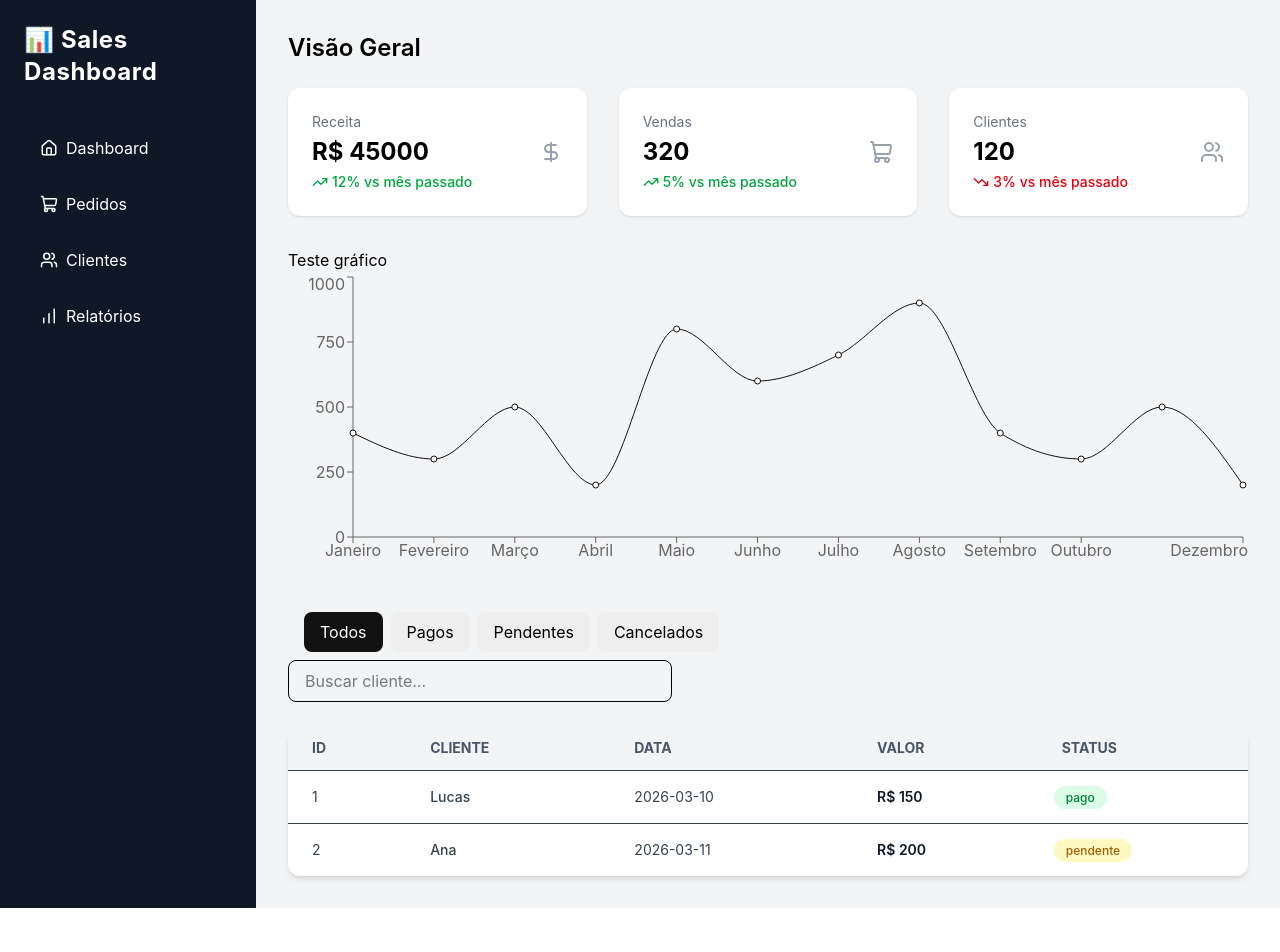
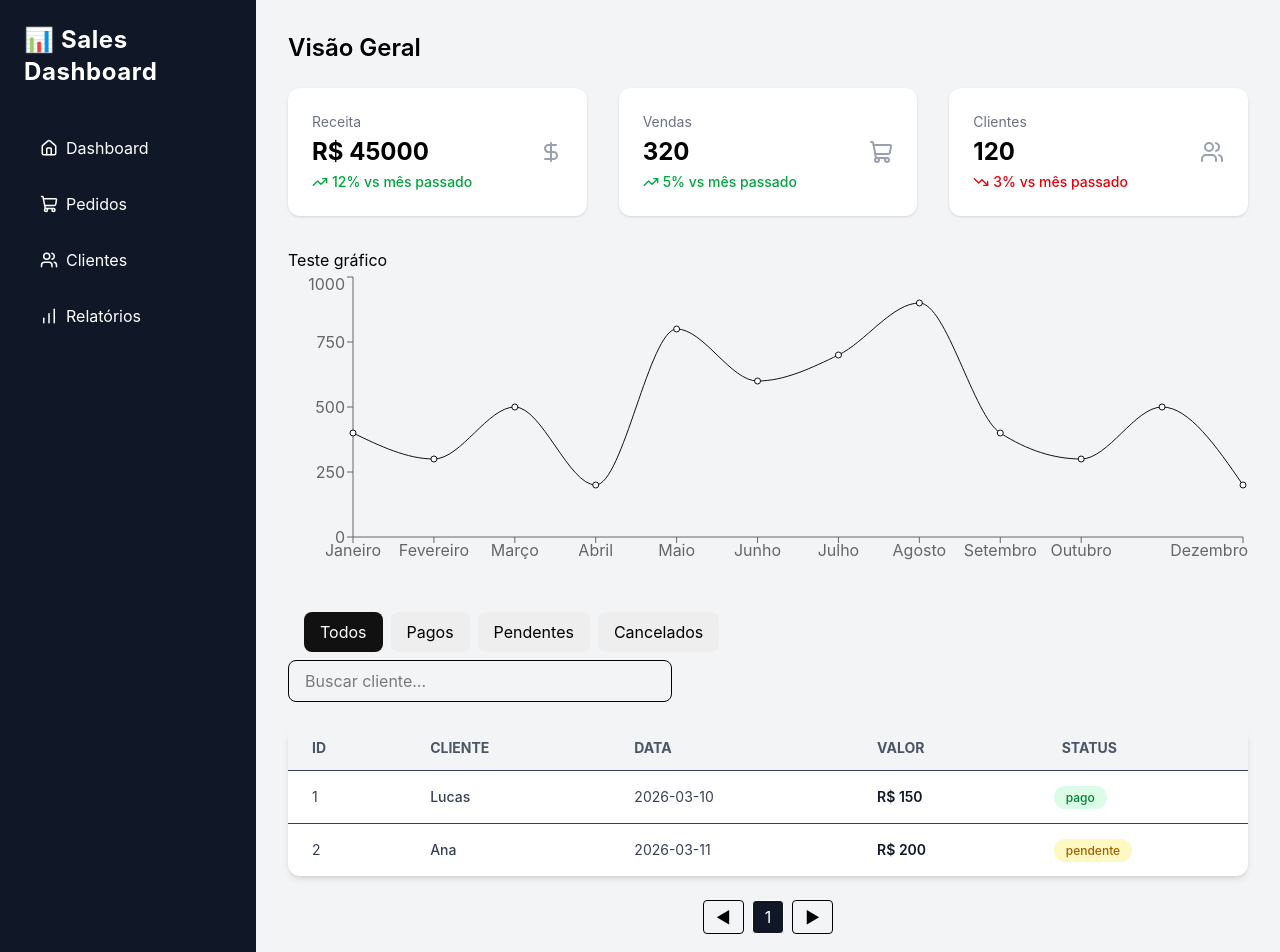
Before and after one commit to lucasvass1/Dashboard-de-Vendas, a React (Vite) app in the folder Dashboard-de-vendas/: page / in a window 1280 px wide. Shown: the top 952 px of the page. Before the commit the page ends 908 px from the top, so only its background shows below. Built offline with nearby package versions, Linux system fonts and the light colour scheme; data requests are answered from the project's data file.

Commit message:
git commit -m: "feat: add pagination to orders"

```diff
--- a/Dashboard-de-vendas/src/pages/Dashboard.tsx
+++ b/Dashboard-de-vendas/src/pages/Dashboard.tsx
@@ -16,6 +16,8 @@ export function Dashboard() {
   const [statusFilter, setStatusFilter] = useState("todos");
   const [search, setSearch] = useState("");
   const [orders, setOrders] = useState<Order[]>([]);
+  const [currentPage, setCurrentPage] = useState(1);
+  const itemsPerPage = 5;
 
   useEffect(() => {
     getOrders()
@@ -36,6 +38,13 @@ export function Dashboard() {
   .filter((order) =>
     order.customer.toLowerCase().includes(search.toLowerCase())
   );
+  const totalPages = Math.ceil(filteredOrders.length / itemsPerPage);
+
+const startIndex = (currentPage - 1) * itemsPerPage;
+const paginatedOrders = filteredOrders.slice(
+  startIndex,
+  startIndex + itemsPerPage
+);
 
   if (loading) {
     return (
@@ -84,7 +93,38 @@ export function Dashboard() {
     className="w-full max-w-sm px-4 py-2 border rounded-lg focus:outline-none focus:ring-2 focus:ring-blue-500"
   />
 </div>
-      <Table data={filteredOrders} />
+      <Table data={paginatedOrders} />
+  <div className="flex justify-center gap-2 mt-6">
+
+  <button
+    onClick={() => setCurrentPage((prev) => Math.max(prev - 1, 1))}
+    className="px-3 py-1 border rounded"
+  >
+    ◀
+  </button>
+
+  {Array.from({ length: totalPages }).map((_, index) => (
+    <button
+      key={index}
+      onClick={() => setCurrentPage(index + 1)}
+      className={`px-3 py-1 border rounded ${
+        currentPage === index + 1 ? "bg-gray-900 text-white" : ""
+      }`}
+    >
+      {index + 1}
+    </button>
+  ))}
+
+  <button
+    onClick={() =>
+      setCurrentPage((prev) => Math.min(prev + 1, totalPages))
+    }
+    className="px-3 py-1 border rounded"
+  >
+    ▶
+  </button>
+
+</div>
     </Layout>
   );
 }
```
